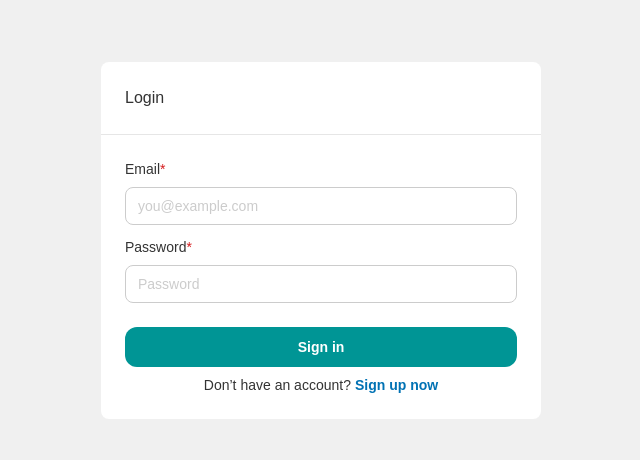
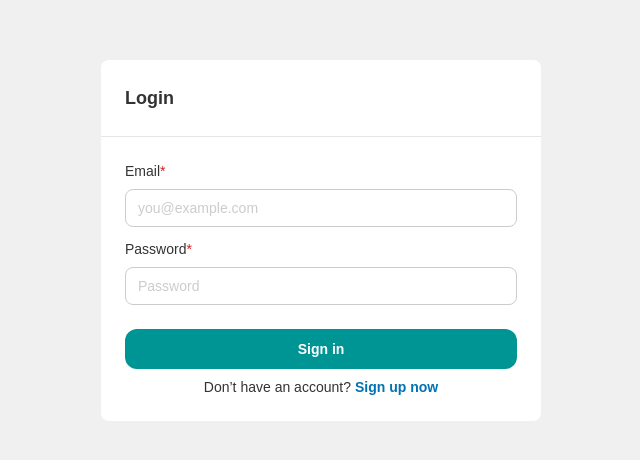
Before and after one commit to sajjadshadrooz/cloudy-nest, a Next.js app: page /login in a window 1280 px wide. Shown: the part 160-620 px from the top of the page, without its empty margins (319-959 px from the left). Built offline with nearby package versions, Linux system fonts and the light colour scheme; no server answers.

Commit message:
#9: Section title style bug fixed.

```diff
--- a/src/components/section/sectionTitle.tsx
+++ b/src/components/section/sectionTitle.tsx
@@ -8,7 +8,7 @@ interface SectionTitleProps {
 export const SectionTitle = ({ title, description }: SectionTitleProps) => {
   return (
     <div className="flex flex-col gap-2 bg-transparent">
-      <h3>{title}</h3>
+      <div className="text-lg font-semibold">{title}</div>
       {description && (
         <p className="text-sm text-neutral-default-1">{description}</p>
       )}
```
